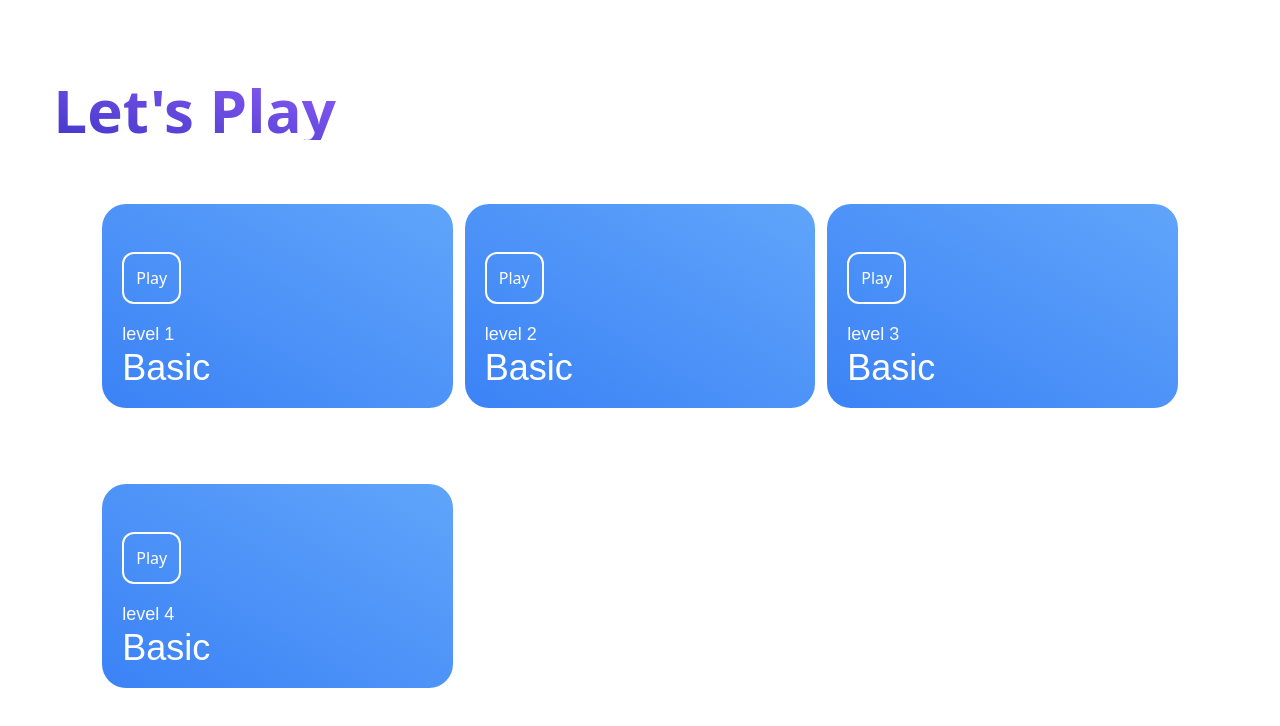
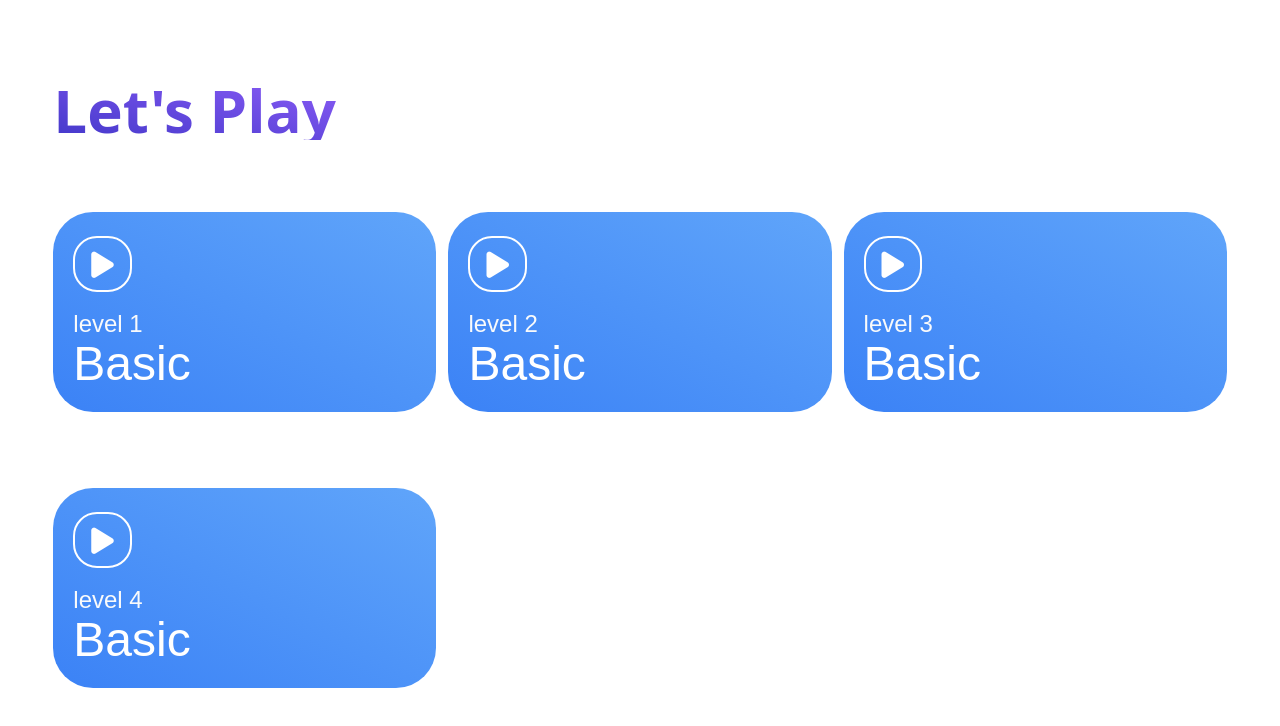
Before and after one commit to Babu-Mohammed-Izhan/animequiz, a Next.js app: page /levels in a window 1280 px wide. Shown: the top 726 px of the page. Built offline with nearby package versions, Linux system fonts and the light colour scheme.

Commit message:
added server side props fetching and axios

```diff
--- a/components/Levelcards.tsx
+++ b/components/Levelcards.tsx
@@ -15,13 +15,17 @@ const Levelcards = ({ name, colors, route, level }: levelTypes) => {
   return (
     <Link href={`${route}`} passHref>
       <div
-        className={`bg-gradient-to-tr ${colors.from} ${colors.to} rounded-3xl pl-5 pr-44 pt-12 pb-5 w-full mt-16`}
+        className={`bg-gradient-to-tr ${colors.from} ${colors.to} rounded-[40px] pl-5 pr-44 py-6 w-full sm:mt-16 mt-10`}
       >
-        <button className="border-2 border-white text-white rounded-xl p-3 mb-4">
-          Play
+        <button className="border-2 border-white text-white md:rounded-3xl rounded-2xl px-4 pt-3 pb-2 sm:mb-4 mb-2">
+          <i className="fa-solid fa-play sm:text-3xl text-xl"></i>
         </button>
-        <h4 className="text-gray-50 font-Quicksand text-lg">level {level}</h4>
-        <h1 className="text-white font-Quicksand text-4xl">{name}</h1>
+        <h4 className="text-gray-50 font-Quicksand sm:text-2xl text-xl">
+          level {level}
+        </h4>
+        <h1 className="text-white font-Quicksand sm:text-5xl text-4xl">
+          {name}
+        </h1>
       </div>
     </Link>
   );
--- a/package.json
+++ b/package.json
@@ -11,6 +11,7 @@
   "dependencies": {
     "@fortawesome/fontawesome-free": "^6.1.1",
     "@fortawesome/fontawesome-svg-core": "^6.1.1",
+    "axios": "^0.27.2",
     "next": "12.1.5",
     "react": "18.1.0",
     "react-dom": "18.1.0"
--- a/pages/levels/[name].tsx
+++ b/pages/levels/[name].tsx
@@ -1,10 +1,10 @@
 import React from 'react';
-import { useRouter } from 'next/router';
 
-const Levels = () => {
-  const router = useRouter();
-  const { name } = router.query;
+interface gameType {
+  name: string;
+}
 
+const Levels = ({ name }: gameType) => {
   return (
     <div>
       <div>{name}</div>
@@ -12,4 +12,13 @@ const Levels = () => {
   );
 };
 
+export async function getServerSideProps(context: any) {
+  console.log(context.query.name);
+  return {
+    props: {
+      name: context.query.name,
+    }, // will be passed to the page component as props
+  };
+}
+
 export default Levels;
--- a/pages/levels/index.tsx
+++ b/pages/levels/index.tsx
@@ -8,7 +8,7 @@ const StartPage = () => {
       <h1 className="text-6xl font-bold text-transparent bg-clip-text bg-gradient-to-tr from-indigo-700 to-violet-500">
         Let's Play
       </h1>
-      <div className="grid lg:grid-cols-3 grid-cols-1 gap-3 w-11/12 mx-auto">
+      <div className="grid lg:grid-cols-3 grid-cols-1 gap-3 w-full mx-auto mt-2">
         <Levelcards
           name="Basic"
           colors={{ from: 'from-blue-500', to: 'to-blue-400' }}
```
Also changed, not shown: 1 other file (tests, documents, lock files or other folders).
